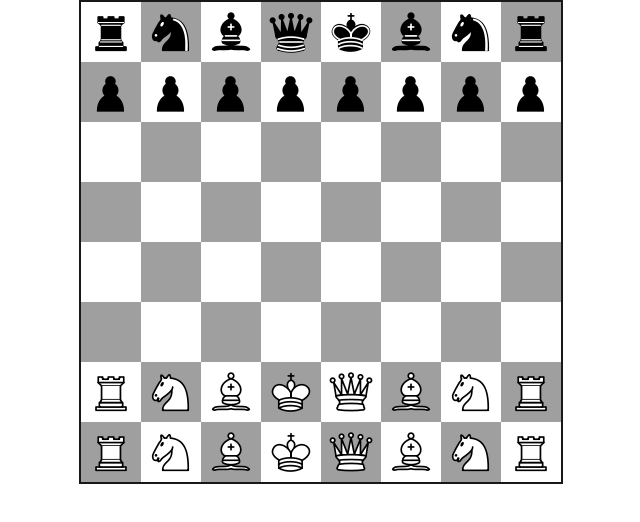
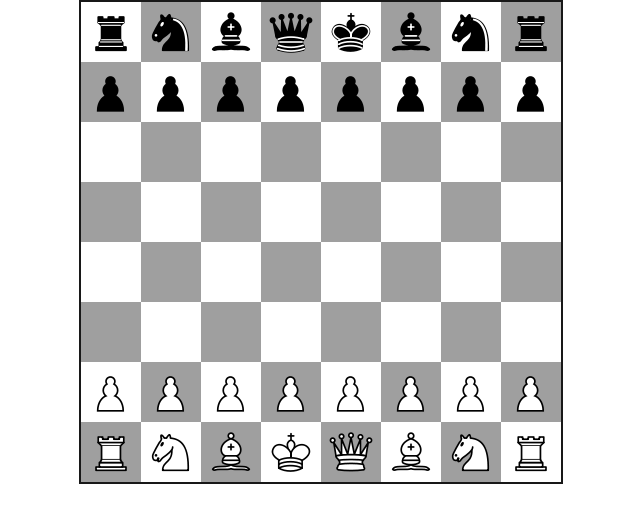
Before and after one commit to bmq928/chess-react, a React app: page / in a window 1280 px wide. Shown: the top 522 px of the page, without its empty margins (319-959 px from the left). Built offline with nearby package versions, Linux system fonts and the light colour scheme.

Commit message:
move piece

```diff
--- a/src/Cell/Cell.js
+++ /dev/null
@@ -1,25 +0,0 @@
-import React from 'react'
-import PropTypes from 'prop-types'
-
-import ChessPiece from '../ChessPiece'
-
-import './style.scss'
-
-export default function Cell({ name, color }) {
-  const isEmpyCell = (!name) && (!color)
-
-  return (
-    <div className="Cell">
-      {
-        !isEmpyCell ?
-          <ChessPiece name={name} color={color} alive={true} /> :
-          ''
-      }
-    </div>
-  )
-}
-
-Cell.propTypes = {
-  name: PropTypes.string,
-  color: PropTypes.string
-}
--- a/src/Cell/index.js
+++ /dev/null
@@ -1,3 +0,0 @@
-import Cell from './Cell'
-
-export default Cell
--- a/src/Cell/style.scss
+++ /dev/null
@@ -1,3 +0,0 @@
-.Cell {
-
-}
--- a/src/ChessBoard/ChessBoard.js
+++ b/src/ChessBoard/ChessBoard.js
@@ -1,34 +1,61 @@
-import React from 'react'
+import React, { useState } from 'react'
 import PropTypes from 'prop-types'
 
-import { range } from './utils'
-import Cell from '../Cell'
-
+import ChessPiece from '../ChessPiece'
 import './style.scss'
 
-export default function ChessBoard({ board }) {
+export default function ChessBoard({ board, move }) {
+
+  const [cellFrom, setCellFrom] = useState(null)
+
+  const movePiece = (row, col) => {
+    if(cellFrom) {
+      const cellTo = {row, col}
+      move(cellFrom, cellTo)
+      setCellFrom(null)
+    } else {
+      setCellFrom({row, col})
+    }
+  }
 
   return (
     <div className="Board">
-      <table>
-        <tbody>
+      <table><tbody>
         {
           board.map((row, idxRow) => (
             <tr key={idxRow}>
               {row.map((cell, idxCell) => (
-                  <td key={idxCell}>
-                    <Cell name={cell.piece} color={cell.color} />
+                <td key={idxCell}
+                  onClick={e => movePiece(idxRow, idxCell)}
+                >
+                  <CellBoard
+                    name={cell.name}
+                    color={cell.color}
+                    alive={cell.alive}
+                  />
+
                 </td>
               ))}
             </tr>
           ))
         }
-        </tbody>
-      </table>
+      </tbody></table>
     </div>
   )
 }
 
+function CellBoard({ name, color, alive }) {
+  const isEmptyCell = !name && !color
+  return isEmptyCell ?
+    <div /> :
+    <ChessPiece
+      name={name}
+      color={color}
+      alive={alive}
+    />
+}
+
 ChessBoard.propTypes = {
-  board: PropTypes.arrayOf(PropTypes.array).isRequired
+  board: PropTypes.arrayOf(PropTypes.array).isRequired,
+  move: PropTypes.func.isRequired
 }
--- a/src/ChessBoard/action.js
+++ b/src/ChessBoard/action.js
@@ -0,0 +1,6 @@
+export const MOVE_PIECE = 'MOVE_PIECE'
+export const movePiece = (from, to) => ({
+  type: MOVE_PIECE,
+  from,
+  to
+})
--- a/src/ChessBoard/index.js
+++ b/src/ChessBoard/index.js
@@ -1,12 +1,14 @@
 import { connect } from 'react-redux'
 import ChessBoard from './ChessBoard'
+
+import { movePiece } from './action'
 
 const mapStateToProps = state => ({
   board: state.board
 })
 
 const mapDispatchToProps = dispatch => ({
-
+  move: (from, to) => dispatch(movePiece(from, to))
 })
 
 export default connect(mapStateToProps, mapDispatchToProps)(ChessBoard)
--- a/src/ChessBoard/reducer.js
+++ b/src/ChessBoard/reducer.js
@@ -2,18 +2,36 @@ import {
   WHITE, BLACK,
   BISHOP, KING, KNIGHT, QUEEN, PAWN, ROOK
 } from '../constants'
+import { MOVE_PIECE } from './action'
 import { range } from './utils'
+
 
 const rowMain = [ROOK, KNIGHT, BISHOP, QUEEN, KING, BISHOP, KNIGHT, ROOK]
 const rowPawns = range(8).map(val => PAWN)
 const rowEmpty = range(8).map(val => ({}))
 
-const blackRowMain = rowMain.map(piece => ({ piece, color: BLACK }))
-const blackRowPawns = rowPawns.map(piece => ({ piece, color: BLACK }))
+const blackRowMain = rowMain.map(piece => ({
+  name: piece,
+  color: BLACK,
+  alive: true
+}))
+const blackRowPawns = rowPawns.map(piece => ({
+  name: piece,
+  color: BLACK,
+  alive: true
+}))
 
 // rule of chess
-const whiteRowMain = rowMain.reverse().map(piece => ({ piece, color: WHITE }))
-const whiteRowPawns = rowMain.map(piece => ({ piece, color: WHITE }))
+const whiteRowMain = rowMain.reverse().map(piece => ({
+  name: piece,
+  color: WHITE,
+  alive: true
+}))
+const whiteRowPawns = rowPawns.map(piece => ({
+  name: piece,
+  color: WHITE,
+  alive: true
+}))
 
 const defaultBoard = [
   blackRowMain,
@@ -31,14 +49,19 @@ const defaultBoard = [
 // }
 
 export default function reducer(state = defaultBoard, action) {
-  // switch (action) {
-  //   case '':
-
-  //     break
-
-  //   default:
-  //     return state
-  // }
-
-  return state
+  switch (action.type) {
+    case MOVE_PIECE:
+      console.log({ from: action.from, to: action.to })
+      const fromCell = state[action.from.row][action.from.col]
+      const toCell = state[action.to.row][action.to.col]
+      return state.map((row, idxRow) => row.map((cell, idxCell) => {
+        if (idxCell === action.from.col && idxRow === action.from.row)
+          return {}
+        if (idxCell === action.to.col && idxRow === action.to.row)
+          return fromCell
+        return cell
+      }))
+    default:
+      return state
+  }
 }
```
Also changed, not shown: src/ChessPiece/utils.js (line endings or trailing spaces). Lines whose indentation alone changed are shown as unchanged.
